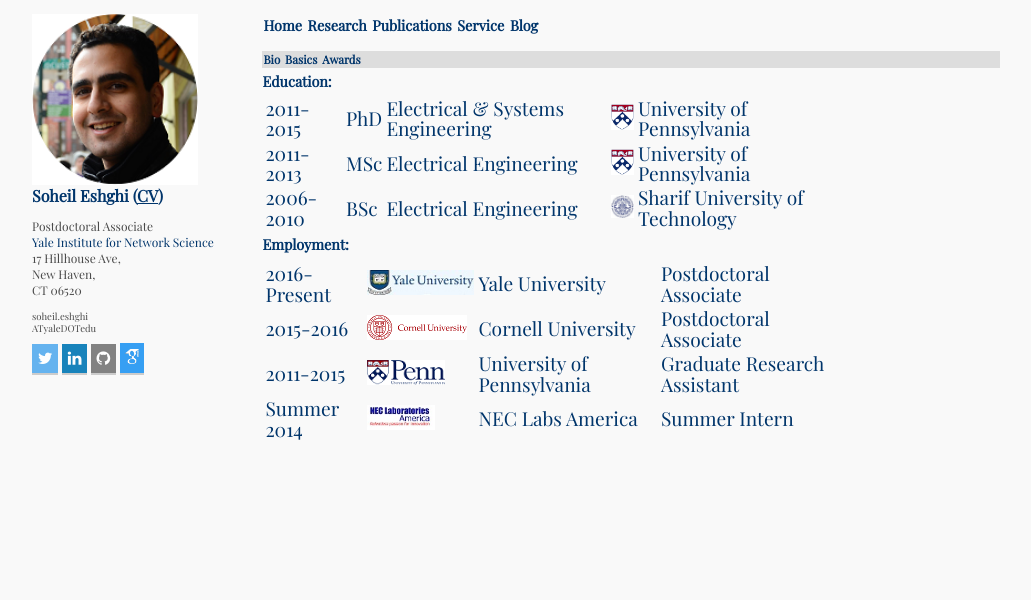
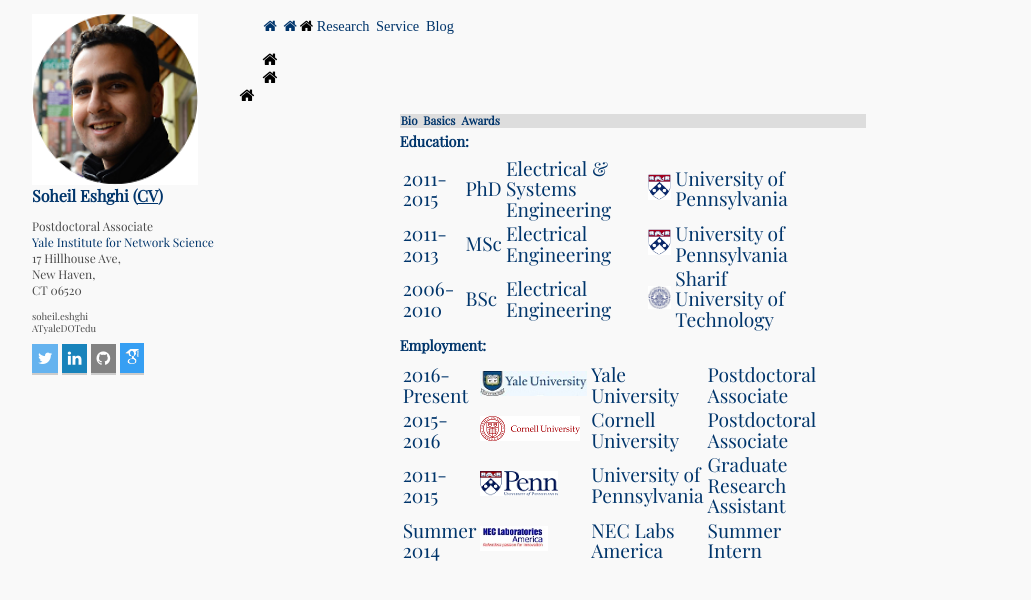
Before and after one commit to SoheilEshghi/SoheilEshghi.github.io, a Jekyll site: the page built from about/basics/index.html, in a window 1280 px wide. Shown: the top 600 px of the page, without its empty margins (55-1086 px from the left). Built offline with Jekyll 4.4.1, drawn with Linux system fonts in a browser that asks for light colours; nearby versions of some CDN libraries.

Commit message:
Build site at 2017-01-16 22:12:55 UTC

```diff
--- a/_layouts/default.html
+++ b/_layouts/default.html
@@ -81,9 +81,9 @@
 			<div class="main">
 				<nav class="topmenu">
 						<ul>
-								<li><a href="/">Home</a></li>
+								<li><a href="/"><i class="fa fa-home"></i></a></li>
+								<li><a href="/publications/"><a href="/"><i class="fa fa-home"></a></li>
 								<li><a href="/research/">Research</a></li>
-								<li><a href="/publications/">Publications</a></li>
 								<li><a href="/service/">Service</a></li>
 								<li><a href="/blog/">Blog</a></li>
 						</ul>
--- a/about/basics/index.html
+++ b/about/basics/index.html
@@ -5,7 +5,7 @@
 <div style="width:80%">
 
 <h2  style="line-height: 0.2em;">Education:</h2>
-<table style="width:80%">
+<table style="width:90%">
   <tr>
     <td>2011-2015</td>
     <td>PhD</td>
@@ -30,7 +30,7 @@
 </table>
 
 <h2  style="line-height: 0.2em;">Employment:</h2>
-<table style="width:80%">
+<table style="width:90%">
 	<tr>
 		<tr>
 			<td>2016-Present</td>
--- a/css/main.css
+++ b/css/main.css
@@ -38,7 +38,7 @@
 nav ul li {
     display: inline;
     font-size: 1em;
-    margin-right: 2px;
+    margin-right: 3px;
 }
 footer ul li{
     display: inline;
```
Also changed, not shown: 14 other files.
